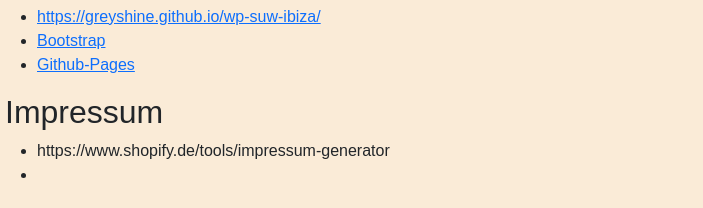
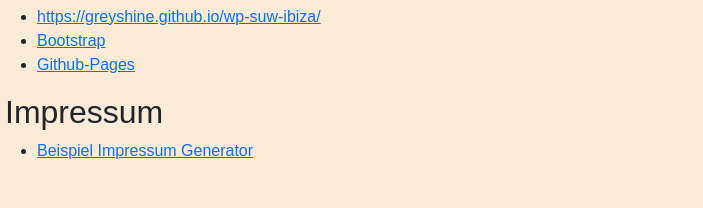
Before and after one commit to greyshine/wp-suw-ibiza, a plain HTML site: page index.html in a window 1280 px wide. Shown: the part 1160-1368 px from the top of the page, without its empty margins (0-703 px from the left). After the commit the page ends 1344 px from the top, so only its background shows below. Drawn offline with nearby package versions, Linux system fonts and the light colour scheme.

Commit message:
more mor mo!

```diff
--- a/css/styles.css
+++ b/css/styles.css
@@ -21,5 +21,5 @@ h1 {
 
 iframe#googleform {
   background-color: aquamarine;
-  marging: 10px 0 10px 0
+  marging: 10px 0 10px 0;
 }
--- a/index.html
+++ b/index.html
@@ -46,8 +46,7 @@
     <div id="imprint">
       <h2>Impressum</h2>
       <ul>
-        <li>https://www.shopify.de/tools/impressum-generator</li>
-        <li></li>
+        <li><a href="https://www.shopify.de/tools/impressum-generator">Beispiel Impressum Generator</li>
       </ul>
     </div>
 
```
